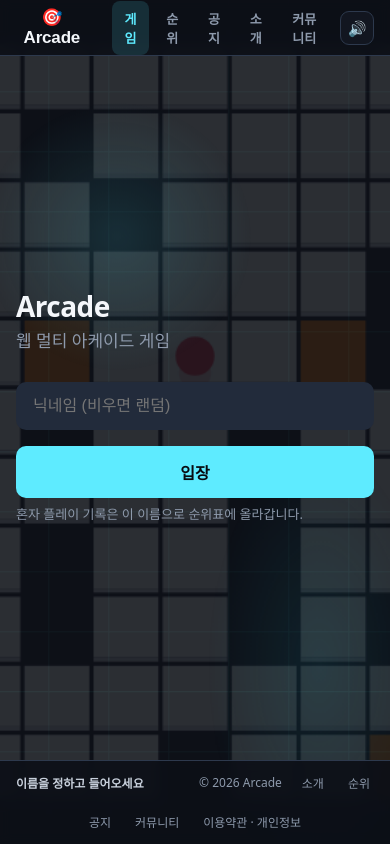
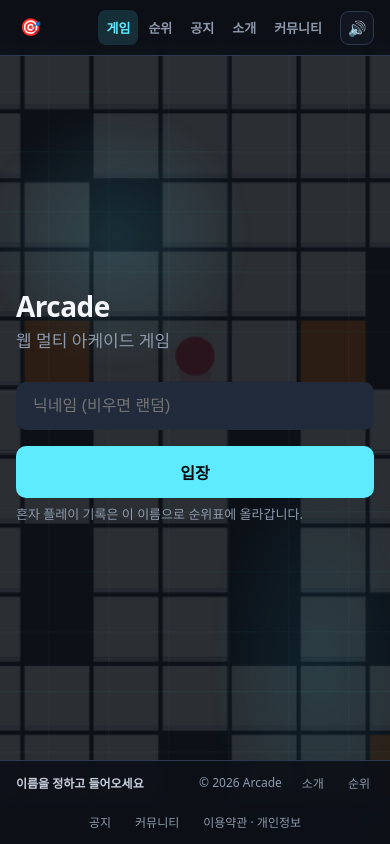
Before and after one commit to jjh770/WebArcade, a website built with Vite: page packages/app/index.html in a window 390 px wide. Built offline with nearby package versions, Linux system fonts and the light colour scheme; no server answers.

Commit message:
Fix : 폰 헤더에서 내비가 두 줄로 접히던 것
- flex가 버튼을 글자 폭 아래로 눌러 "게 임"처럼 접혔음. 내비에 shrink 0과 nowrap을 줘 양보하지 않게 했음
- 375px에서 로고 95 + 내비 279가 자리 299에 안 들어감. 600px 이하에서는 로고 이름을 접고 표식만 남겼음
- 320px에서는 19px이 더 모자라 소리 버튼 밑으로 파고들어, 그 아래 구간만 버튼 여백을 5px로 줄였음
- 글자 크기는 안 줄였음. 13px가 이미 아래 끝이라 더 줄이면 길 안내가 안 읽힘
- 이름이 접히면 버튼에 읽을 게 없어져 aria-label을 달았음
- 검증 : 320·360·375·414·601·1280 전부 한 줄, 버튼 높이 92→35, 가로 넘침 0

```diff
--- a/packages/app/index.html
+++ b/packages/app/index.html
@@ -39,7 +39,8 @@
     <button id="sound-toggle" type="button" aria-label="소리 끄기" title="소리 끄기">🔊</button>
     <!-- 사이트 헤더: 로고 + 내비 -->
     <header id="site-header">
-      <button class="brand" data-nav="game">🎯 Arcade</button>
+      <!-- 표식과 이름을 나눠 둔다 — 폰에서는 이름을 접어 내비가 한 줄에 서게 한다. -->
+      <button class="brand" data-nav="game" aria-label="Arcade 처음으로"><span aria-hidden="true">🎯</span><span class="brand-word">Arcade</span></button>
       <nav class="site-nav">
         <button data-nav="game">게임</button>
         <button data-nav="ranking">순위</button>
--- a/packages/app/src/styles/site.css
+++ b/packages/app/src/styles/site.css
@@ -288,18 +288,37 @@ body:not(.playing) #error-toast { bottom: calc(var(--frame-bottom) + var(--sp-4)
       오른쪽으로 밀린 채 왼쪽만 뻥 빈다. */
 #footer-hint:not(:empty) { margin-right: auto; color: var(--text-secondary); font-weight: 600; }
 body.playing #site-header, body.playing #site-footer { display: none; }
-.brand { background: none; border: none; color: var(--text-primary); font-weight: 800;
+.brand { display: inline-flex; align-items: center; gap: 6px; white-space: nowrap;
+  background: none; border: none; color: var(--text-primary); font-weight: 800;
   font-size: var(--fs-title); letter-spacing: -.01em;
   cursor: pointer; padding: 6px 4px; box-shadow: none; }
 .brand:hover:not(:disabled) { filter: brightness(1.12); transform: none; box-shadow: none; }
-.site-nav { display: flex; gap: 4px; margin-left: auto; }
+/* 내비는 줄어들지 않는다. 좁아지면 flex가 버튼을 글자 폭 아래로 눌러 "게 임"처럼
+   두 줄로 접혔다 — 헤더에서 양보해야 하는 쪽은 로고지 길 안내가 아니다. */
+.site-nav { display: flex; gap: 4px; margin-left: auto; flex-shrink: 0; }
 .site-nav button { background: none; border: none; color: var(--text-muted); font-weight: 600;
+  white-space: nowrap;
   font-size: var(--fs-sub); padding: 8px 12px; border-radius: 8px; box-shadow: none; }
 .site-nav button:hover:not(:disabled) { color: var(--text-primary); background: var(--surface-elevated);
   transform: none; box-shadow: none; }
 /* 현재 화면은 색만이 아니라 배경 블록으로도 구분된다(색각 이상 대비). */
 .site-nav button.on { color: var(--primary);
   background: color-mix(in srgb, var(--primary) 14%, transparent); }
+/* 폰에서는 헤더에 다섯 칸이 다 들어가지 않는다(375px에서 로고 95 + 내비 279 > 자리 299).
+   이름을 접고 표식만 남겨 그 폭을 내비에 준다 — 이름은 첫 화면이 큰 글씨로 다시 말한다.
+   ⚠️ 글자 크기는 줄이지 않는다. 13px가 이미 아래 끝이고, 여백만으로 26px가 남는다. */
+@media (max-width: 600px) {
+  #site-header { gap: var(--sp-2); }
+  .brand-word { display: none; }
+  .site-nav { gap: 2px; }
+  .site-nav button { padding: 8px; }
+}
+/* 더 좁은 폰(320px)에서는 그래도 19px이 모자라 내비가 소리 버튼 밑으로 파고들었다.
+   줄이는 건 여백뿐이다 — 항목을 접거나 글자를 줄이면 길 안내가 길 안내를 그만둔다. */
+@media (max-width: 360px) {
+  .site-nav { gap: 0; }
+  .site-nav button { padding: 8px 5px; }
+}
 #site-footer a, #site-footer button { color: var(--text-muted); background: none; border: none;
   font: inherit; font-size: 12px; cursor: pointer; text-decoration: none; padding: 2px 4px;
   box-shadow: none; }
```
